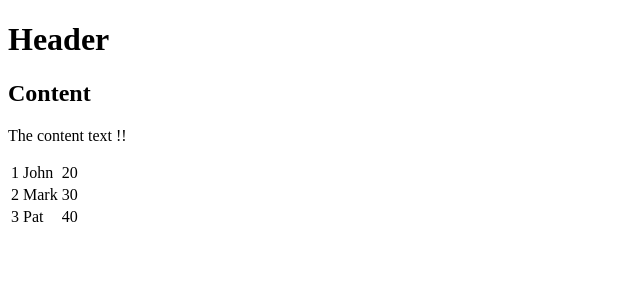
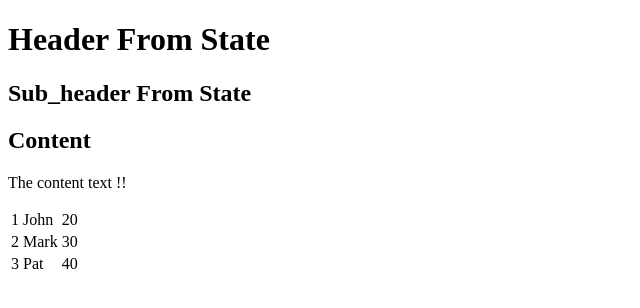
Before and after one commit to meitneshi/ReactTutorial, a React app: page / in a window 1280 px wide. Shown: the top 308 px of the page, without its empty margins (0-640 px from the left). Built offline with nearby package versions, Linux system fonts and the light colour scheme.

Commit message:
STEP 4 : Use State in components

```diff
--- a/components/Header.jsx
+++ b/components/Header.jsx
@@ -1,10 +1,20 @@
 import React from 'react';
 
 class Header extends React.Component {
+  constructor(props) {
+    super (props);
+
+    this.state = {
+      header: "Header From State",
+      subHeader: "Sub_header From State"
+    }
+  }
+
    render() {
       return (
          <div>
-            <h1>Header</h1>
+            <h1>{this.state.header}</h1>
+            <h2>{this.state.subHeader}</h2>
          </div>
       );
    }
```
